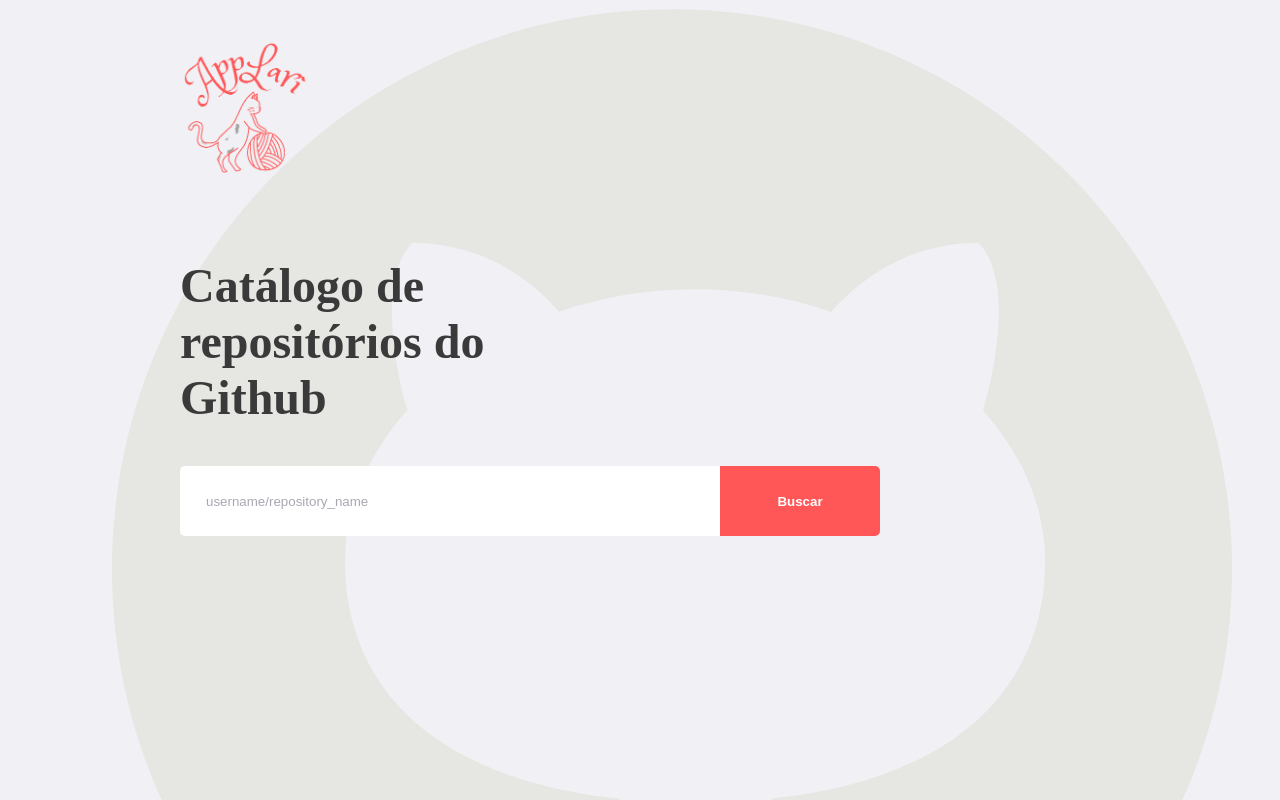
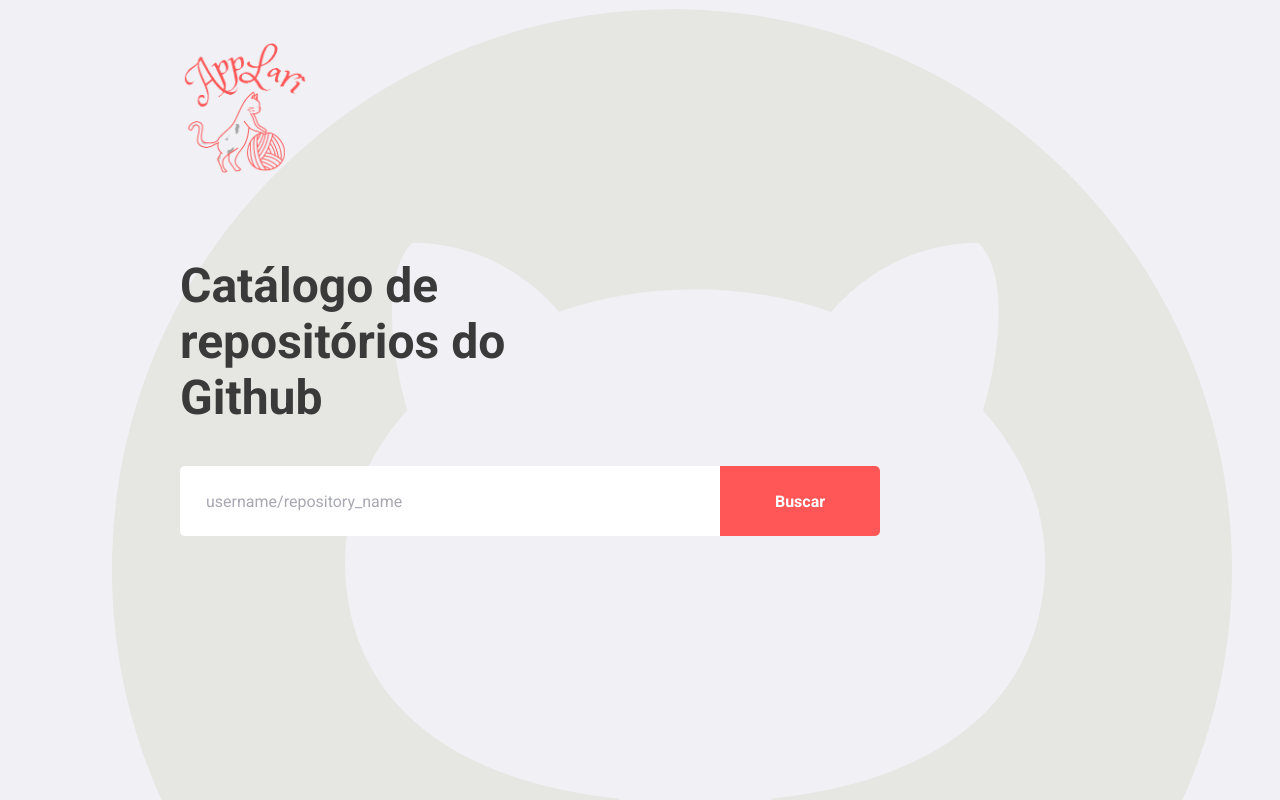
Before and after one commit to Aleixoslary/applari, a React (Create React App) app: page / in a window 1280 px wide. Built offline with nearby package versions, Linux system fonts and the light colour scheme; the HTML template or start-up script is replaced by a standard one.

Commit message:
atualizando o layout da página principal

```diff
--- a/public/index.html
+++ b/public/index.html
@@ -3,10 +3,14 @@
   <head>
     <meta charset="utf-8" />
 
+    <link rel="shortcut icon" type="image/png" href="./favicon.png" />
     <meta name="viewport" content="width=device-width, initial-scale=1" />
 
+    <link rel="preconnect" href="https://fonts.googleapis.com" />
+    <link rel="preconnect" href="https://fonts.gstatic.com" crossorigin />
+    <link href="https://fonts.googleapis.com/css2?family=Roboto:wght@400;700&display=swap" rel="stylesheet"/>
 
-    <title>React App</title>
+    <title>AppLari</title>
   </head>
   <body>
     <noscript>You need to enable JavaScript to run this app.</noscript>
--- a/src/styles/global.ts
+++ b/src/styles/global.ts
@@ -26,6 +26,10 @@ export const GlobalStyle = createGlobalStyle`
        -webkit-font-smooth: antialiased;
     }
 
+    body, input, text-area, select, button {
+        font: 400 1rem "Roboto" , sans-serif;
+    }
+
     #root {
        max-width: 960px;
        margin: 0 auto;
```
Also changed, not shown: public/favicon.png.
